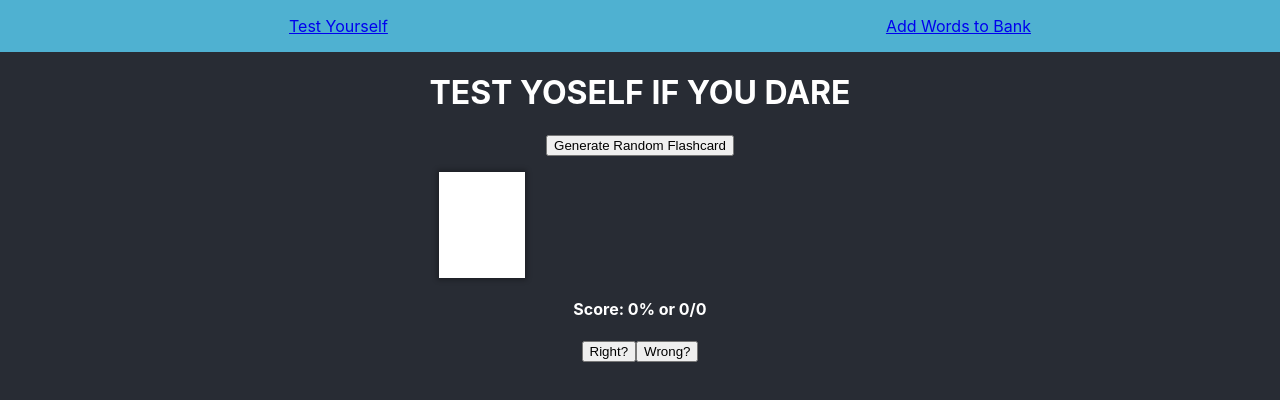
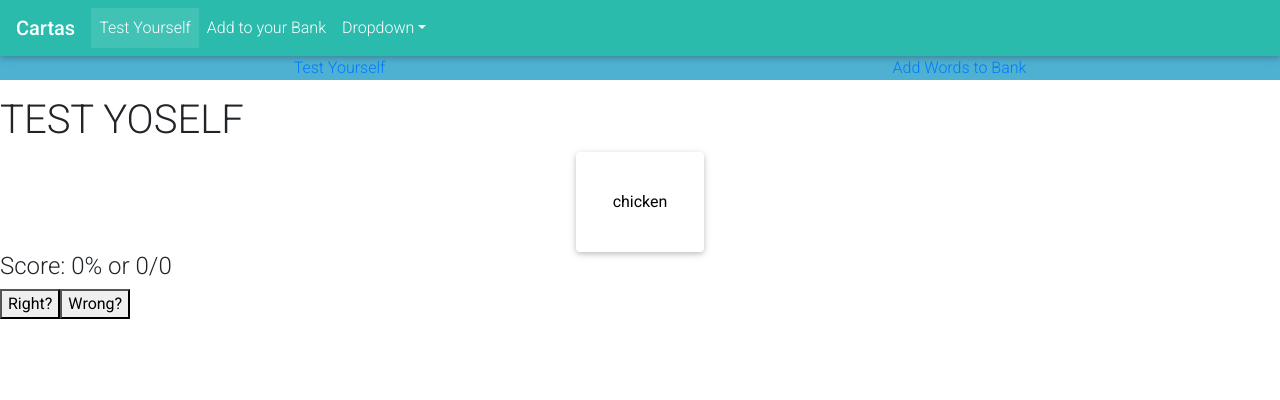
Before and after one commit to ew616/spanish-flashcard-react-app, a React (Create React App) app: page /TestYourself in a window 1280 px wide. Shown: the top 400 px of the page. Built offline with nearby package versions, Linux system fonts and the light colour scheme.

Commit message:
improved styling, generates new card on answer to flashcard

```diff
--- a/package.json
+++ b/package.json
@@ -6,9 +6,12 @@
     "@testing-library/jest-dom": "^5.11.6",
     "@testing-library/react": "^11.2.2",
     "@testing-library/user-event": "^12.2.2",
+    "bootstrap": "^4.5.3",
     "express": "^4.17.1",
     "lodash": "^4.17.20",
+    "mdbreact": "^5.0.1",
     "react": "^17.0.1",
+    "react-bootstrap": "^1.4.0",
     "react-dom": "^17.0.1",
     "react-hook-form": "^6.11.5",
     "react-router-dom": "^5.2.0",
--- a/src/AddWord.js
+++ b/src/AddWord.js
@@ -2,6 +2,7 @@ import React, { useState } from "react";
 import { v4 as uuid } from "uuid";
 import NewWordForm from "./NewWordForm";
 import MasterWordBank from './MasterWordBank';
+import _ from 'lodash';
 
 function AddWord() {
   const blankWord = {
@@ -28,11 +29,11 @@ function AddWord() {
 
       <h3>My Word Bank</h3>
 
-      <ul>
+      <ul className='wordBankList'>
         {words.map((word) => {
           return (
             <li key={word.id}>
-              {word.spanishWord}: {word.englishWord}
+              {_.startCase(_.camelCase(word.spanishWord))}: {_.startCase(_.camelCase(word.englishWord))}
             </li>
           );
         })}
--- a/src/App.css
+++ b/src/App.css
@@ -47,7 +47,7 @@ nav {
   cursor: pointer;
   background-color: white;
   border: white 3px solid;
-  width: 5em;
+  width: 8em;
   color: black;
 }
 
@@ -83,9 +83,15 @@ nav {
 }
 
 .container {
-  max-width: 900px;
-  margin: 1rem 2rem;
   display: flex;
   justify-content: center;
   align-items: flex-end;
 }
+
+.generateRandomCardButton {
+  margin-bottom: 2em;
+}
+
+.wordBankList {
+  list-style: none;
+}
--- a/src/App.js
+++ b/src/App.js
@@ -1,22 +1,21 @@
 import React, { useState } from "react";
 import "./App.css";
-import Flashcard from "./Flashcard";
-import WordBankCardList from "./WordBankCardList";
-import AddWord from "./AddWord";
-import MasterWordBank from "./MasterWordBank";
-import ScoreCounter from "./ScoreCounter";
-import GenerateAllCards from "./GenerateAllCards";
-import GenerateRandomCard from './GenerateRandomCard'
 import _ from 'lodash';
 import Nav from './Nav';
 import TestYourself from './TestYourself';
 import { BrowserRouter as Router, Switch, Route } from 'react-router-dom';
 import AddingToBankRoute from './AddingToBankRoute';
+import NavbarPage from "./NavbarPage";
+import 'bootstrap/dist/css/bootstrap.min.css';
+import 'mdbreact/dist/css/mdb.css';
 
 
 function App() {
+
   return (
     <div className="App">
+        <NavbarPage />
+
         <Router>
           <Nav />
 
@@ -26,21 +25,6 @@ function App() {
           </Switch>
 
         </Router>
-        {/* <h1>Spanish Flashcards</h1> */}
-
-        {/* <br />
-
-        <GenerateRandomCard />
-
-        <ScoreCounter />
-
-        <br /> */}
-
-        {/* <AddWord bank={MasterWordBank} />
-
-        <br />
-
-        <GenerateAllCards bank={MasterWordBank} /> */}
     </div>
   );
 }
--- a/src/GenerateRandomCard.js
+++ b/src/GenerateRandomCard.js
@@ -1,28 +1,25 @@
 import React, { useState, useEffect } from "react";
 import MasterWordBank from "./MasterWordBank";
 import Flashcard from "./Flashcard";
-import _ from "lodash";
+import _, { indexOf } from "lodash";
 
 function GenerateRandomCard() {
   const [randomCard, setRandomCard] = useState([]);
 
-    const generateRandomCard = async () => {
-        const shuffled = await _.shuffle(MasterWordBank);
+  const generateRandomCard = async () => {
+      const shuffled = await _.shuffle(MasterWordBank);
 
-        setRandomCard(shuffled[0]);
+      setRandomCard(shuffled[0]);
   };
+
+  const final = <Flashcard spanishWord={randomCard.spanishWord} englishWord={randomCard.englishWord}/>
 
   return (
     <div>
 
-      <button onClick={generateRandomCard}>Generate Random Flashcard</button>
+      <button className='generateRandomCardButton' onClick={generateRandomCard}>Generate Random Flashcard</button>
 
-      <div key={randomCard.id} className='container'>
-        <Flashcard
-          spanishWord={randomCard.spanishWord}
-          englishWord={randomCard.englishWord}
-        />
-      </div>
+      <div key={randomCard.id} className='container'>{final}</div>
     </div>
   );
 }
--- a/src/Nav.js
+++ b/src/Nav.js
@@ -1,6 +1,5 @@
 import React, { useState } from "react";
 import { Link } from 'react-router-dom';
-
 
 function Nav() {
     return (
--- /dev/null
+++ b/src/NavbarPage.js
@@ -0,0 +1,75 @@
+import React, { useState } from "react";
+import { MDBNavbar, MDBNavbarBrand, MDBNavbarNav, MDBNavItem, MDBNavLink, MDBNavbarToggler, MDBCollapse, MDBDropdown,
+MDBDropdownToggle, MDBDropdownMenu, MDBDropdownItem, MDBIcon } from "mdbreact";
+import { BrowserRouter as Router } from 'react-router-dom';
+import 'bootstrap/dist/css/bootstrap.min.css';
+import 'mdbreact/dist/css/mdb.css';
+
+
+function NavbarPage() {
+
+const { isOpen, setState } = useState(false)
+
+
+function toggleCollapse() {
+  this.setState({ isOpen: !this.state.isOpen });
+}
+
+  return (
+    <Router>
+      <MDBNavbar color="default-color" dark expand="md">
+        <MDBNavbarBrand>
+          <strong className="white-text">Cartas</strong>
+        </MDBNavbarBrand>
+        <MDBNavbarToggler onClick={toggleCollapse} />
+        <MDBCollapse id="navbarCollapse3" isOpen={isOpen} navbar>
+          <MDBNavbarNav left>
+            <MDBNavItem active>
+              <MDBNavLink to="/TestYourself">Test Yourself</MDBNavLink>
+            </MDBNavItem>
+            <MDBNavItem>
+              <MDBNavLink to="/AddingToBankRoute">Add to your Bank</MDBNavLink>
+            </MDBNavItem>
+            <MDBNavItem>
+              <MDBDropdown>
+                <MDBDropdownToggle nav caret>
+                  <div className="d-none d-md-inline">Dropdown</div>
+                </MDBDropdownToggle>
+                <MDBDropdownMenu className="dropdown-default">
+                  <MDBDropdownItem href="#!">Action</MDBDropdownItem>
+                  <MDBDropdownItem href="#!">Another Action</MDBDropdownItem>
+                  <MDBDropdownItem href="#!">Something else here</MDBDropdownItem>
+                  <MDBDropdownItem href="#!">Something else here</MDBDropdownItem>
+                </MDBDropdownMenu>
+              </MDBDropdown>
+            </MDBNavItem>
+          </MDBNavbarNav>
+          <MDBNavbarNav right>
+            <MDBNavItem>
+              <MDBNavLink className="waves-effect waves-light" to="#!">
+                <MDBIcon fab icon="twitter" />
+              </MDBNavLink>
+            </MDBNavItem>
+            <MDBNavItem>
+              <MDBNavLink className="waves-effect waves-light" to="#!">
+                <MDBIcon fab icon="google-plus-g" />
+              </MDBNavLink>
+            </MDBNavItem>
+            <MDBNavItem>
+              <MDBDropdown>
+                <MDBDropdownMenu className="dropdown-default">
+                  <MDBDropdownItem href="#!">Action</MDBDropdownItem>
+                  <MDBDropdownItem href="#!">Another Action</MDBDropdownItem>
+                  <MDBDropdownItem href="#!">Something else here</MDBDropdownItem>
+                  <MDBDropdownItem href="#!">Something else here</MDBDropdownItem>
+                </MDBDropdownMenu>
+              </MDBDropdown>
+            </MDBNavItem>
+          </MDBNavbarNav>
+        </MDBCollapse>
+      </MDBNavbar>
+    </Router>
+    );
+  }
+
+export default NavbarPage;
--- a/src/ScoreCounter.js
+++ b/src/ScoreCounter.js
@@ -1,14 +1,26 @@
 import React, { useState, useEffect } from "react";
+import GenerateRandomCard from './GenerateRandomCard'
+import _, { indexOf } from "lodash";
+import Flashcard from './Flashcard';
+import MasterWordBank from './MasterWordBank'
+
 
 function ScoreCounter() {
   const [count, setCount] = useState(0);
   const [totalClicks, setClicks] = useState(0);
   const [percentage, setPercentage] = useState(0);
+  const [card, setCard] = useState([]);
 
   useEffect(() => {
     const newPercentage = ((count / totalClicks) * 100).toFixed(1);
     setPercentage(newPercentage);
   }, [count, totalClicks]);
+
+  useEffect(() => {
+    const shuffled = _.shuffle(MasterWordBank);
+
+    setCard(shuffled[0]);
+  }, [totalClicks])
 
   function increment() {
     setClicks(totalClicks + 1);
@@ -21,6 +33,10 @@ function ScoreCounter() {
 
   return (
     <div>
+      <div className='container'>
+        <Flashcard spanishWord={card.spanishWord} englishWord={card.englishWord}/>
+      </div>
+
       <h4>
         Score: {isNaN(percentage) ? 0 : percentage}% or {count}/{totalClicks}
       </h4>
--- a/src/TestYourself.js
+++ b/src/TestYourself.js
@@ -1,13 +1,10 @@
 import React, { useState } from "react";
 import ScoreCounter from "./ScoreCounter";
-import GenerateRandomCard from './GenerateRandomCard'
 
 function TestYourself() {
     return (
         <div>
-            <h1>TEST YOSELF IF YOU DARE</h1>
-
-            <GenerateRandomCard />
+            <h1>TEST YOSELF</h1>
 
             <ScoreCounter />
         </div>
```
Also changed, not shown: 2 other files (tests, documents, lock files or other folders).
